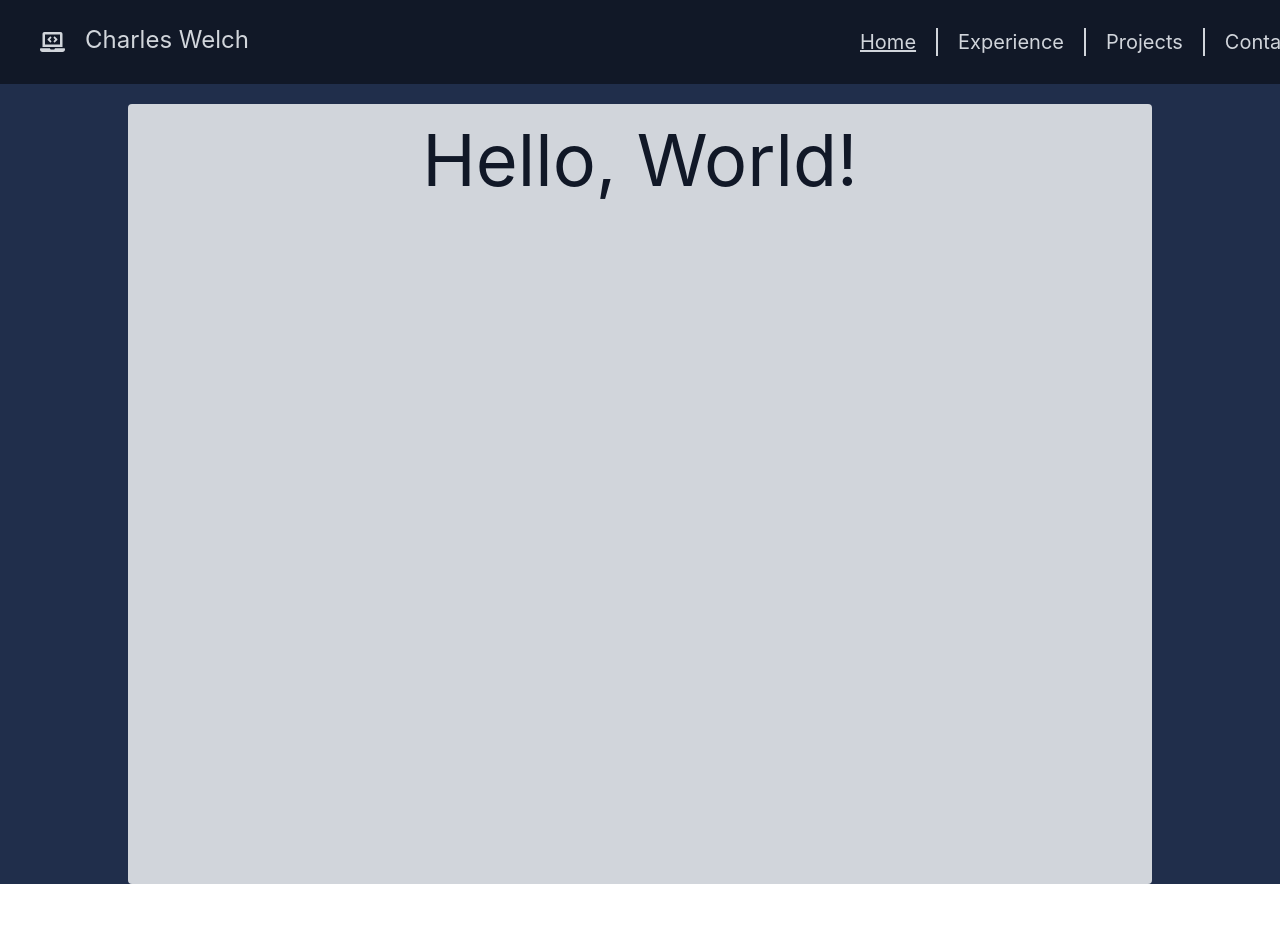
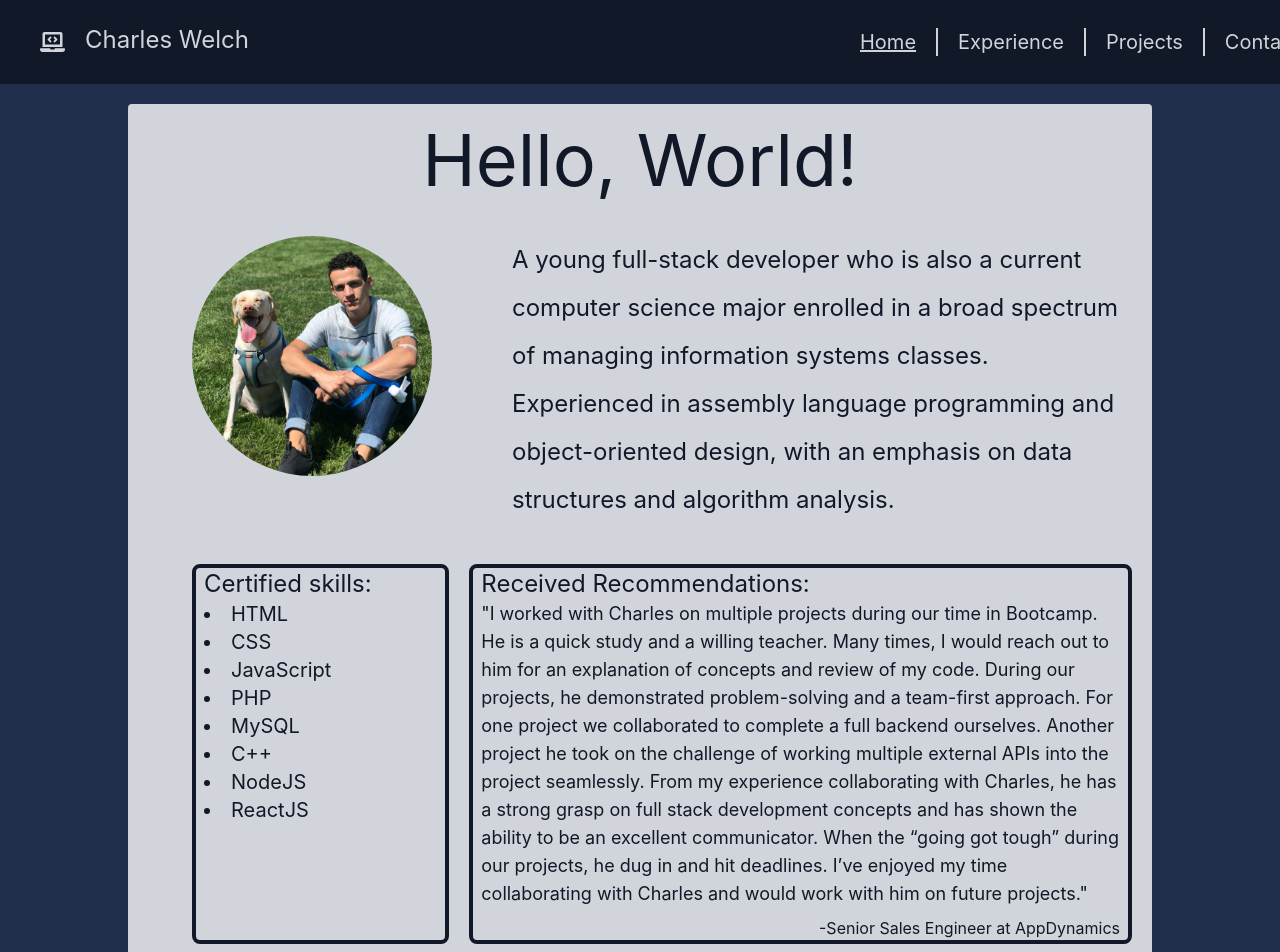
Before and after one commit to cmattrox/ReactPlayground, a React (Create React App) app in the folder react-playground/: page / in a window 1280 px wide. Shown: the top 952 px of the page. Before the commit the page ends 884 px from the top, so only its background shows below. Built offline with nearby package versions, Linux system fonts and the light colour scheme.

Commit message:
Adding layout for email.js

```diff
--- a/react-playground/src/components/contactbody.js
+++ b/react-playground/src/components/contactbody.js
@@ -1,11 +1,73 @@
+import { send, init }from 'emailjs-com';
+import { useState } from 'react';
+import apiKey from '../emailkey';
 import '../App.css';
 
-function ContactBody () {
+function ContactBody() {
+    init(apiKey.USER_ID);
+
+    const [toSend, setToSend] = useState({
+        fname: '',
+        lname: '',
+        phone: '',
+        email: '',
+        message: '',
+    });
+
+    const onSubmit = (e) => {
+        e.preventDefault();
+        send(
+            apiKey.SERVICE_ID,
+            apiKey.TEMPLATE_ID,
+            toSend,
+            apiKey.USER_ID
+        )
+        .then((response) => {
+            alert("Message sent, I will get back to you as soon as I can!");
+        })
+        .catch((err) => {
+            alert("An error occurred, please try again.", err);
+        });
+    };
+
+    const handleChange = (e) => {
+        setToSend({...toSend, [e.target.name]: e.target.value });
+    };
+
+
     return (
         <main>
-            <div className="bg-gray-darker relative w-full h-screen overflow-hidden pt-5 flex justify-center" id="body">
+            <div className="bg-gray-darker relative w-full h-screen overflow-hidden pt-5 flex justify-center pb-5" id="body">
                 <div className="bg-gray-lightest w-4/5 h-full pt-5 rounded">
-                    <h1 className="text-gray-darkest text-center">Body of the Contact page</h1>
+                    <h1 className="text-gray-darkest text-center text-7xl">Contact Me</h1>
+                    <div className="border-gray-darkest border-4 rounded-lg mt-10 mx-20">
+                        <form id="contact">
+                            <div className="pt-5 grid grid-cols-6 pr-5">
+                                <label for="fname" className="col-span-1 text-gray-darkest text-2xl pl-5">First Name: </label>
+                                <input type="text" name="fname" id="fname" className="text-gray-darkest text-2xl rounded w-full col-span-5" required/><br/>
+                            </div>
+                            <div className="pt-5 grid grid-cols-6 pr-5">
+                                <label for="lname" className="col-span-1 text-gray-darkest text-2xl pl-5">Last Name: </label>
+                                <input type="text" name="lname" id="lname" className="text-gray-darkest text-2xl rounded w-full col-span-5" required/><br/>
+                            </div>
+                            <div className="pt-5 grid grid-cols-6 pr-5">
+                                <label for="phone" className="col-span-1 text-gray-darkest text-2xl pl-5">Phone: </label>
+                                <input type="tel" name="phone" id="phone" placeholder="Format: 123-456-7890" pattern="[0-9]{3}-[0-9]{3}-[0-9]{4}" className="text-gray-darkest text-2xl rounded w-full col-span-5"/><br/>
+                            </div>
+                            <div className="grid grid-cols-6 pt-5 pr-5">
+                                <label for="email" className="col-span-1 text-gray-darkest text-2xl pl-5">Email: </label>
+                                <input type="email" name="email" id="email" className="text-gray-darkest text-2xl rounded w-full col-span-5" required/><br/>
+                            </div>
+                            <div className="grid grid-cols-6 pt-5 pb-5 h-32 pr-5">
+                                <label for="message" className="col-span-1 text-gray-darkest text-2xl pl-5">Message: </label>
+                                <textarea type="text" name="message" id="message" className="text-gray-darkest text-2xl rounded w-full col-span-5 p-1" required></textarea><br/>
+                            </div>
+                            <div className="grid justify-items-end">
+                                {/* <input type="submit" value="Submit" className="bg-gray-darker col-span-1 text-gray-lightest rounded p-2 m-5"/> */}
+                                <button className="bg-gray-darker col-span-1 text-gray-lightest rounded p-2 m-5">Submit</button>
+                            </div>
+                        </form>
+                    </div>
                 </div>
             </div>
         </main>
--- a/react-playground/src/components/homeBody.js
+++ b/react-playground/src/components/homeBody.js
@@ -1,11 +1,44 @@
 import '../App.css';
+import Nelson from '../images/IMG_2260.JPG';
 
 function HomeBody () {
     return (
         <main>
-            <div className="bg-gray-darker relative w-full h-screen overflow-hidden pt-5 flex justify-center" id="body">
-                <div className="bg-gray-lightest w-4/5 h-full pt-5 rounded">
+            <div className="bg-gray-darker relative w-full h-full overflow-hidden pt-5 pb-5 flex justify-center" id="body">
+                <div className="bg-gray-lightest w-4/5 h-full pt-5 pb-10 rounded">
                     <h1 className="text-gray-darkest text-center text-7xl">Hello, World!</h1>
+                    <div className="pl-16 pt-10 flex flex-row grid grid-cols-3">
+                        <img src={ Nelson } alt="Picture at the Nelson" className="h-60 rounded-full"></img>
+                        <p className="pr-5 text-2xl col-span-2 leading-loose text-gray-darkest">A young full-stack developer who is also a current computer science major enrolled in a broad spectrum of managing information systems classes.
+                        Experienced in assembly language programming and object-oriented design, with an emphasis on data structures
+                        and algorithm analysis.
+                        </p>
+                    </div>
+                    <div className="flex flex-row grid grid-cols-3">
+                        <ul className="list-disc ml-16 mt-10 text-2xl mr-5 pl-2 list-inside text-gray-darkest rounded-lg col-span-1 border-4 border-gray-darkest"> Certified skills:
+                            <li className="text-xl">HTML</li>
+                            <li className="text-xl">CSS</li>
+                            <li  className="text-xl">JavaScript</li>
+                            <li className="text-xl">PHP</li>
+                            <li className="text-xl">MySQL</li>
+                            <li className="text-xl">C++</li>
+                            <li className="text-xl">NodeJS</li>
+                            <li className="text-xl">ReactJS</li>
+                        </ul>
+                        <div className="mt-10 text-gray-darkest pr-2 mr-5 col-span-2 border-4 border-gray-darkest pl-2 rounded-lg border-solid">
+                            <p className="text-2xl">Received Recommendations:</p>
+                            <p className="text-lg"> "I worked with Charles on multiple projects during our time in Bootcamp. He is a quick study and
+                                a willing teacher. Many times, I would reach out to him for an explanation of concepts and
+                                review of my code. During our projects, he demonstrated problem-solving and a team-first approach.
+                                For one project we collaborated to complete a full backend ourselves. Another project he took on the
+                                challenge of working multiple external APIs into the project seamlessly.
+                                From my experience collaborating with Charles, he has a strong grasp on full stack development concepts
+                                and has shown the ability to be an excellent communicator. When the “going got tough” during our projects,
+                                he dug in and hit deadlines. I’ve enjoyed my time collaborating with Charles and would work with
+                                him on future projects."</p>
+                            <p className="pt-2 float-right">-Senior Sales Engineer at AppDynamics</p>
+                        </div>
+                    </div>
                 </div>
             </div>
         </main>
--- a/react-playground/src/components/projectsbody.js
+++ b/react-playground/src/components/projectsbody.js
@@ -9,7 +9,6 @@ function ProjectsBody () {
                 </div>
             </div>
         </main>
-
     )
 }
 
--- /dev/null
+++ b/react-playground/src/emailkey.js
@@ -0,0 +1,5 @@
+export default {
+    USER_ID: 'user_cptW0h8INgOTtHc19E1Rt',
+    TEMPLATE_ID: 'b98a05c1d0548886f70286689221fc69',
+    SERVICE_ID: 'service_vqqswph'
+}
```
Also changed, not shown: react-playground/package.json (+7 -1 lines), react-playground/src/images/IMG_2260.JPG (added), 1 other file (tests, documents, lock files or other folders).
